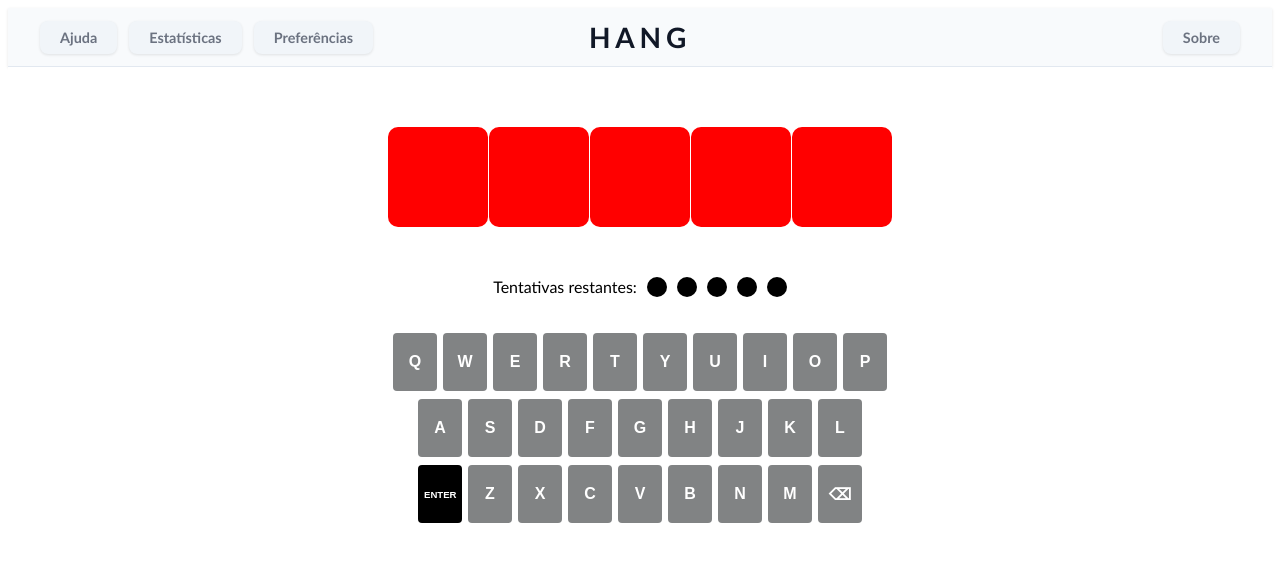
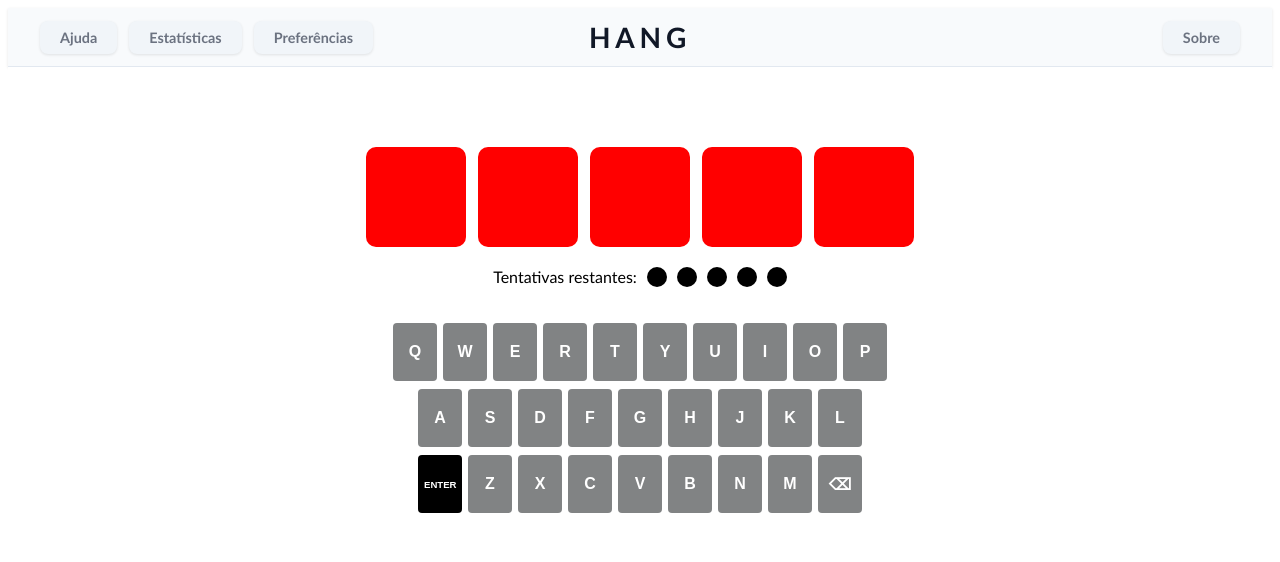
Before and after one commit to guizarolho/vue-hangman, a Vue app: page / in a window 1280 px wide. Shown: the top 562 px of the page. Built offline with nearby package versions, Linux system fonts and the light colour scheme; the HTML template or start-up script is replaced by a standard one.

Commit message:
align game

```diff
--- a/src/App.vue
+++ b/src/App.vue
@@ -1,6 +1,7 @@
 <template>
   <RouterView />
 </template>
+
 <style>
 :root {
   --color-success: green;
@@ -18,6 +19,7 @@
 
   --keyboard: #818384;
   --keyboard-hover: #9a9c9d;
+  --keyboard-highlight-text: black;
 
   --bg-primary: #f8fafc;
   --bg-outline: #e2e8f0;
@@ -51,6 +53,7 @@
 
   --keyboard: #475569;
   --keyboard-hover: #64748b;
+  --keyboard-highlight-text: black;
 
   --bg-primary: #0f172a;
   --bg-outline: #334155;
@@ -82,8 +85,9 @@
   --color-white: #000000;
   --color-black: #ffffff;
 
-  --keyboard: #000000;
+  --keyboard: #ffffff;
   --keyboard-hover: #ffff00;
+  --keyboard-highlight-text: black;
 
   --bg-primary: #000000;
   --bg-outline: #ffffff;
@@ -100,4 +104,38 @@
   --slider-on: #ffffff;
   --slider-off: #000000;
 }
+
+.dark.high-contrast {
+  --color-success: #00ff00;
+  --color-success-light: #00ff00;
+  --color-sucess-shadow: transparent;
+
+  --color-error: #ff0000;
+  --color-error-light: #ff0000;
+  --color-error-shadow: transparent;
+
+  --color-selection: #ffff00;
+
+  --color-white: #1e293b;
+  --color-black: #f8fafc;
+
+  --keyboard: #475569;
+  --keyboard-hover: #64748b;
+  --keyboard-highlight-text: black;
+
+  --bg-primary: #0f172a;
+  --bg-outline: #334155;
+  --bg-secondary: #1e293b;
+  --bg-hover: #334155;
+  --bg-blur: rgba(0, 0, 0, 0.7);
+
+  --text-primary: #f8fafc;
+  --text-secondary: #94a3b8;
+
+  --box-shadow-primary: rgba(0, 0, 0, 0.3);
+  --box-shadow-secondary: rgba(0, 0, 0, 0.15);
+
+  --slider-on: #065f46;
+  --slider-off: #7f1d1d;
+}
 </style>
--- a/src/components/GameAbout.vue
+++ b/src/components/GameAbout.vue
@@ -49,8 +49,6 @@
   box-sizing: border-box;
   margin: 0;
   padding: 0;
-  height: 100%;
-  width: 100%;
 
   font-family:
     'Trebuchet MS', 'Lucida Sans Unicode', 'Lucida Grande', 'Lucida Sans', Arial, sans-serif;
--- a/src/components/GameHome.vue
+++ b/src/components/GameHome.vue
@@ -14,7 +14,7 @@ import GameStats from './GameStats.vue'
 import GameAttempts from './GameAttempts.vue'
 import GameToast from './GameToast.vue'
 
-// const secretWord = 'FAKER'
+// const secretWord = 'SABOR'
 const secretWord = getDailyWord()
 const gameManager = new GameManager(secretWord ?? '')
 const settingsManager = new GameSettingsManager(document.documentElement)
@@ -84,8 +84,6 @@ provide(GAME_SETTINGS, settingsManager)
 *::before,
 *::after {
   box-sizing: border-box;
-  width: 100%;
-  height: 100%;
   margin: 0;
   padding: 0;
 
@@ -96,15 +94,15 @@ provide(GAME_SETTINGS, settingsManager)
 .game__container {
   display: flex;
   flex-direction: row;
-  justify-content: center;
+  justify-content: flex-start;
   align-items: center;
   flex-direction: column;
 
+  padding-top: 5rem;
+
   background-color: var(--color-white);
   width: 100%;
-  height: 100%;
-  padding-top: 30px;
-  padding-bottom: 60px;
+  min-height: 91.5vh;
 }
 
 .word__container {
@@ -112,9 +110,8 @@ provide(GAME_SETTINGS, settingsManager)
   flex-direction: row;
   justify-content: center;
   align-items: center;
-  width: 40%;
-
-  margin-top: 30px;
-  margin-bottom: 30px;
+  gap: 12px;
+  width: 100%;
+  max-width: 500px;
 }
 </style>
--- a/src/components/GameKeyboard.vue
+++ b/src/components/GameKeyboard.vue
@@ -182,7 +182,7 @@ onUnmounted(() => {
 
 .keyboard__button.highlight {
   background: var(--color-selection) !important;
-  color: var(--color-black) !important;
+  color: var(--keyboard-highlight-texts) !important;
   transition: background-color 0.1 ease;
 }
 </style>
--- a/src/components/GameStats.vue
+++ b/src/components/GameStats.vue
@@ -188,6 +188,7 @@ const gameStats = gameManager.getStats()
 .streak-number {
   font-size: 1.1rem;
   font-weight: 700;
+  color: var(--text-primary);
 }
 
 .fade-enter-active,
--- a/src/game/GameSettingsManager.ts
+++ b/src/game/GameSettingsManager.ts
@@ -44,5 +44,8 @@ export class GameSettingsManager {
 
     this.gamePrefs.darkMode = prefs.darkMode
     this.gamePrefs.highContrastMode = prefs.highContrastMode
+
+    this.root.classList.toggle('dark', prefs.darkMode)
+    this.root.classList.toggle('high-contrast', prefs.highContrastMode)
   }
 }
```
